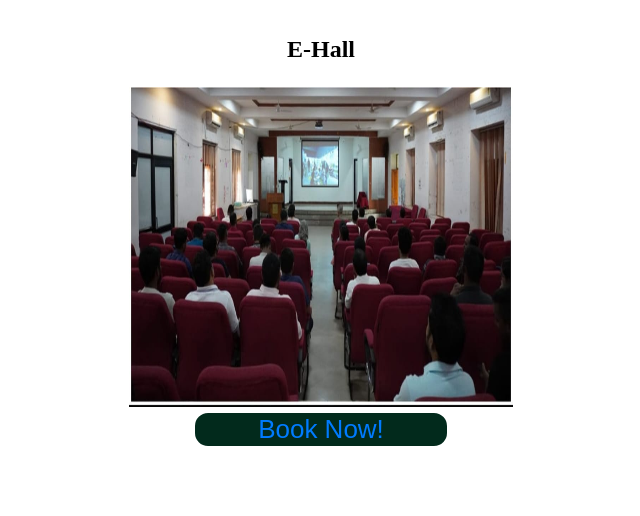
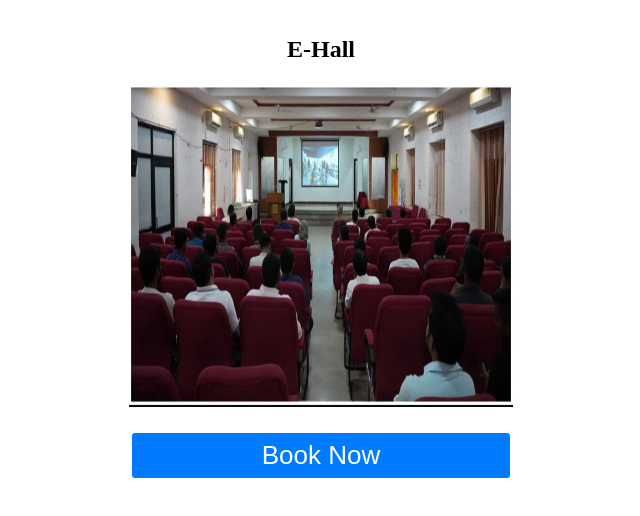
Before and after one commit to Dilpreet0501/Hall-Booking-Website, a React (Create React App) app: page /hall in a window 1280 px wide. Shown: the top 516 px of the page, without its empty margins (319-959 px from the left). Built offline with nearby package versions, Linux system fonts and the light colour scheme.

Commit message:
frontend changes

```diff
--- a/src/App.css
+++ b/src/App.css
@@ -85,8 +85,10 @@
 
 }
 a{
+  text-decoration: none;
+}
+.lr{
   color: #007bff;
-  text-decoration: none;
 }
 .form-container button {
   width: 100%;
@@ -111,7 +113,9 @@ a{
   font-size: 20px;
 }
 
-
+.linkcol{
+  color: white;
+}
 @keyframes App-logo-spin {
   from {
     transform: rotate(0deg);
--- a/src/components/Register/Register.jsx
+++ b/src/components/Register/Register.jsx
@@ -64,7 +64,7 @@ function Register() {
             </form>
             <div>
               <span className="link">
-                Already have an account? <Link to="/login">Log in</Link>
+                Already have an account? <Link to="/login"><span className="lr">Log In</span></Link>
               </span>
             </div>
           </div>
--- a/src/pages/Form.js
+++ b/src/pages/Form.js
@@ -20,7 +20,7 @@ function Form(props) {
         <input type="text" className="entry"/>
 
         <label className="heading">Select available date and time slots</label>
-        <button type="submit"><Link to="/booking" >Click to open booking calendar</Link></button>
+        <button type="submit"><Link to="/booking" ><span className='linkcol'>Click to open booking calendar</span></Link></button>
 
         <label className="disp_date"> Date</label>
         <input type="text" name="datedisp" className="date_final" value={JSON.parse(localStorage.getItem('date'))} />
--- a/src/pages/halls/Ehall.js
+++ b/src/pages/halls/Ehall.js
@@ -13,7 +13,7 @@ function Ehall() {
             <div className='image'>
                 <img className='img' src={ehallimage} alt='E-hallImage'/>
             </div>
-            <button className="click" ><Link to="/form">Book Now!</Link></button>
+            <button className="click" ><Link to="/form"><span className="linkcol">Book Now</span></Link></button>
         </div>
     </div>
   )
--- a/src/pages/halls/ehall.css
+++ b/src/pages/halls/ehall.css
@@ -36,7 +36,8 @@
     flex-direction: row;
   }
 
-    .heading, .image {
+  .heading,
+  .image {
     flex: none;
   }
 
@@ -50,23 +51,19 @@
     font-size: 18px;
   }
 }
-  .click{
-    height:30%;
-    width:20%;
+.click {
+  height: 30%;
+  width: 30%;
   font-size: 26px;
-    /* padding: 10px 25px; */
-    text-align: center;
+  padding: 7px;
   cursor: pointer;
-    outline: none;
   color: #fff;
-    background-color: #022a1c;
+  background-color: #007bff;
   border: none;
-    border-radius: 15px;
+  border-radius: 5px;
   border: 2px solid white;
+  margin: 20px 0px;
 }
-.click:hover {background-color:rgb(29, 90, 29)}
-
 .click:active {
-    background-color: #126715;
   transform: translateY(4px);
 }
```
Lines whose indentation alone changed are shown as unchanged.
